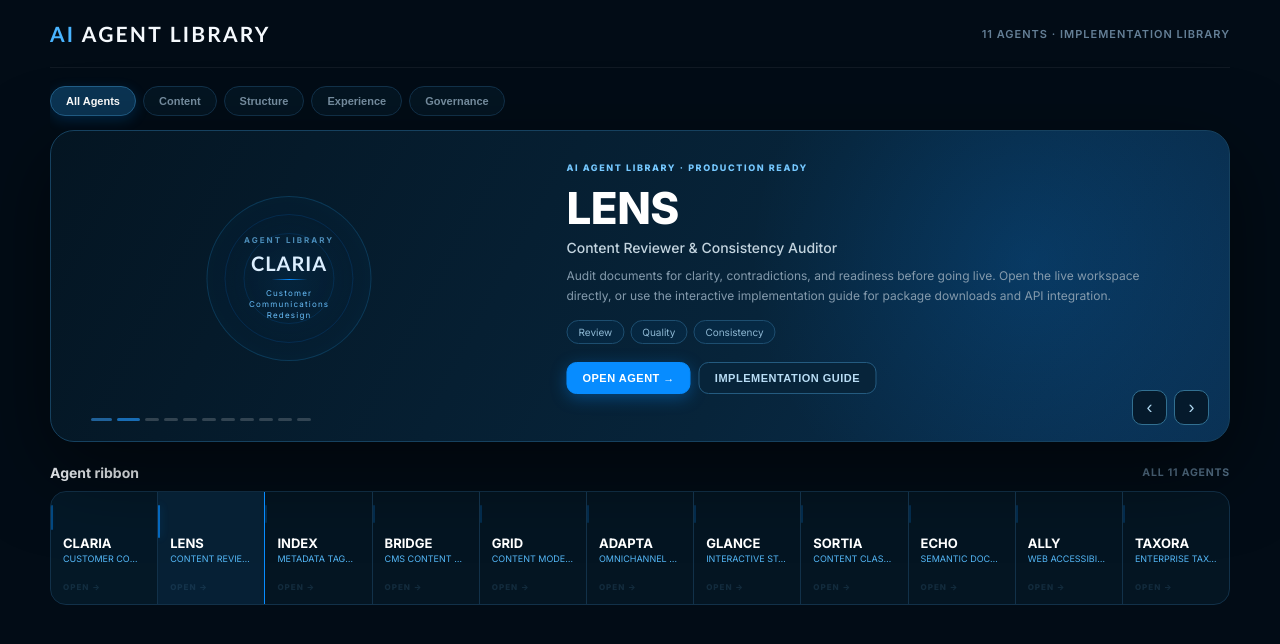
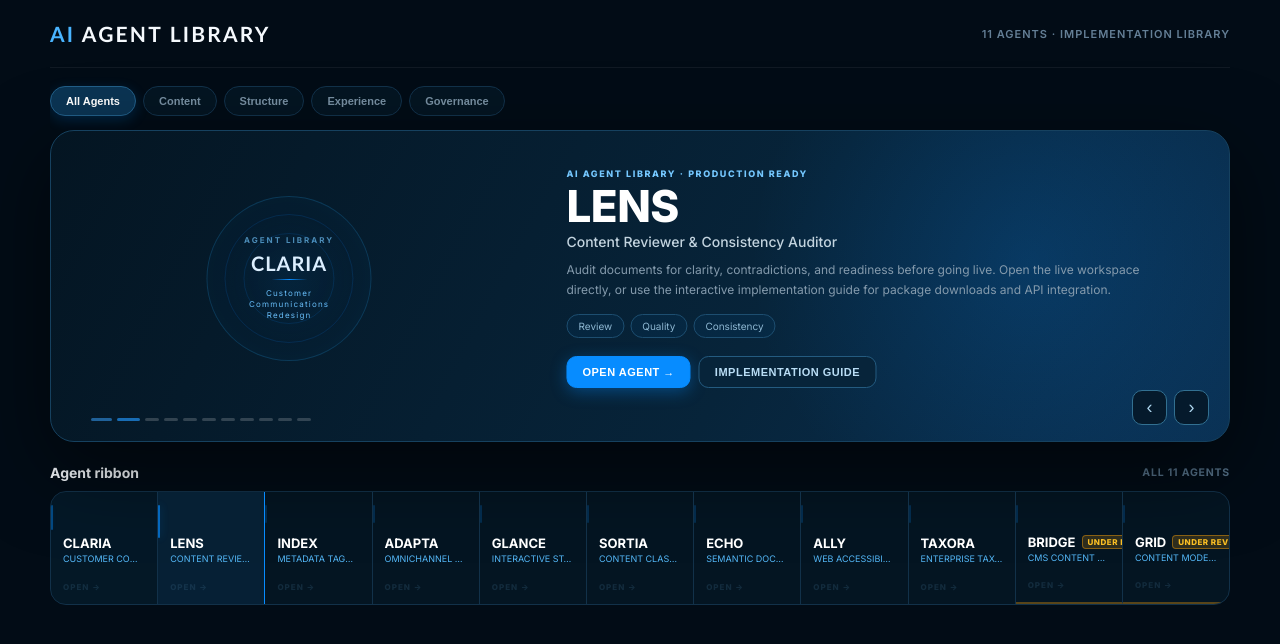
Before and after one commit to ganeshkumar-ms/ai-library, a React (Vite) app: page / in a window 1280 px wide. Shown: the top 644 px of the page. Built offline with nearby package versions, Linux system fonts and the light colour scheme.

Commit message:
feat(library): move bridge and grid to last ribbon positions with under review indicators

```diff
--- a/src/App.css
+++ b/src/App.css
@@ -1182,3 +1182,57 @@ a {
   box-shadow: 0 8px 24px rgba(7, 140, 255, 0.45);
   filter: brightness(1.1);
 }
+
+/* ======================================================== */
+/* UNDER REVIEW INDICATORS FOR BRIDGE & GRID IN AI-LIBRARY */
+/* ======================================================== */
+.heroTitleRow {
+  display: flex;
+  align-items: center;
+  gap: 14px;
+  flex-wrap: wrap;
+}
+
+.heroTitleRow h2 {
+  margin: 0;
+}
+
+.underReviewBadge {
+  display: inline-flex;
+  align-items: center;
+  padding: 3px 9px;
+  border-radius: 6px;
+  font-size: 10px;
+  font-weight: 800;
+  letter-spacing: 0.8px;
+  color: #fbbf24;
+  background: rgba(245, 158, 11, 0.16);
+  border: 1px solid rgba(245, 158, 11, 0.45);
+  text-transform: uppercase;
+}
+
+.cardTitleRow {
+  display: flex;
+  align-items: center;
+  justify-content: space-between;
+  gap: 6px;
+  width: 100%;
+}
+
+.underReviewPill {
+  display: inline-block;
+  font-size: 8px;
+  font-weight: 800;
+  letter-spacing: 0.5px;
+  text-transform: uppercase;
+  color: #fbbf24;
+  background: rgba(245, 158, 11, 0.18);
+  border: 1px solid rgba(245, 158, 11, 0.45);
+  padding: 1px 5px;
+  border-radius: 4px;
+  white-space: nowrap;
+}
+
+.underReviewCard {
+  border-bottom: 2px solid rgba(245, 158, 11, 0.35) !important;
+}
--- a/src/App.jsx
+++ b/src/App.jsx
@@ -40,32 +40,6 @@ const AGENTS = [
     live_url: 'https://d33eb1zoxf1g08.cloudfront.net',
     field: 'text',
     sample: 'Master Services Agreement dated November 2026 between Acme Financial and Horizon Global regarding cloud modernization.',
-  },
-  {
-    id: 'bridge',
-    name: 'BRIDGE',
-    prefix: 'BRG',
-    role: 'CMS Content & Schema Migrator',
-    summary: 'Automate schema mappings and transformations for modern headless CMS.',
-    categories: ['Structure'],
-    chips: ['CMS mapping', 'Migration', 'Structure'],
-    endpoint: 'https://hjwkic438k.execute-api.us-east-1.amazonaws.com/api/migrate',
-    live_url: 'https://d23utb1q5zn42x.cloudfront.net',
-    field: 'content',
-    sample: 'Blog article draft with title, author, publishDate, and body html content to migrate to Contentful.',
-  },
-  {
-    id: 'grid',
-    name: 'GRID',
-    prefix: 'GRD',
-    role: 'Content Model Architect',
-    summary: 'Deconstruct monolithic templates into modular component graphs.',
-    categories: ['Structure'],
-    chips: ['Content model', 'Schema', 'Reuse'],
-    endpoint: 'https://khag22rlna.execute-api.us-east-1.amazonaws.com/api/model',
-    live_url: 'https://d2w2zkazeq82no.cloudfront.net',
-    field: 'content',
-    sample: 'Product Landing Page template with Hero Banner, Customer Testimonial Grid, Feature Matrix, and Pricing Table.',
   },
   {
     id: 'adapta',
@@ -144,6 +118,34 @@ const AGENTS = [
     live_url: 'https://duwz8hk1atmbr.cloudfront.net',
     field: 'text',
     sample: 'Enterprise Information Security Policy covering MFA and ISO 27001 controls.',
+  },
+  {
+    id: 'bridge',
+    name: 'BRIDGE',
+    prefix: 'BRG',
+    role: 'CMS Content & Schema Migrator (Under Review)',
+    summary: 'Automate schema mappings and transformations for modern headless CMS. (Under Review)',
+    categories: ['Structure'],
+    chips: ['CMS mapping', 'Migration', 'Under Review'],
+    endpoint: 'https://hjwkic438k.execute-api.us-east-1.amazonaws.com/api/migrate',
+    live_url: 'https://d23utb1q5zn42x.cloudfront.net',
+    field: 'content',
+    sample: 'Blog article draft with title, author, publishDate, and body html content to migrate to Contentful.',
+    under_review: true,
+  },
+  {
+    id: 'grid',
+    name: 'GRID',
+    prefix: 'GRD',
+    role: 'Content Model Architect (Under Review)',
+    summary: 'Deconstruct monolithic templates into modular component graphs. (Under Review)',
+    categories: ['Structure'],
+    chips: ['Content model', 'Schema', 'Under Review'],
+    endpoint: 'https://khag22rlna.execute-api.us-east-1.amazonaws.com/api/model',
+    live_url: 'https://d2w2zkazeq82no.cloudfront.net',
+    field: 'content',
+    sample: 'Product Landing Page template with Hero Banner, Customer Testimonial Grid, Feature Matrix, and Pricing Table.',
+    under_review: true,
   },
 ]
 
@@ -272,8 +274,15 @@ export default function App() {
               {filteredAgents.map((agent, i) => (
                 <article key={agent.id} className="slide">
                   <div>
-                    <div className="kicker">AI AGENT LIBRARY · PRODUCTION READY</div>
-                    <h2>{agent.name}</h2>
+                    <div className="kicker">
+                      {agent.under_review ? 'AI AGENT LIBRARY · UNDER REVIEW' : 'AI AGENT LIBRARY · PRODUCTION READY'}
+                    </div>
+                    <div className="heroTitleRow">
+                      <h2>{agent.name}</h2>
+                      {agent.under_review && (
+                        <span className="underReviewBadge">UNDER REVIEW</span>
+                      )}
+                    </div>
                     <div className="role">{agent.role}</div>
                     <p>
                       {agent.summary} Open the live workspace directly, or use the interactive implementation guide for package downloads and API integration.
@@ -353,7 +362,7 @@ export default function App() {
                 key={agent.id}
                 role="button"
                 tabIndex={0}
-                className={`card ${idx === safeIndex ? 'active' : ''}`}
+                className={`card ${idx === safeIndex ? 'active' : ''} ${agent.under_review ? 'underReviewCard' : ''}`}
                 onClick={() => handleLaunchWorkspace(agent)}
                 onKeyDown={(e) => {
                   if (e.key === 'Enter' || e.key === ' ') {
@@ -363,7 +372,12 @@ export default function App() {
                 }}
               >
                 <div className="agentText">
-                  <b>{agent.name}</b>
+                  <div className="cardTitleRow">
+                    <b>{agent.name}</b>
+                    {agent.under_review && (
+                      <span className="underReviewPill">UNDER REVIEW</span>
+                    )}
+                  </div>
                   <div className="agentRole">{agent.role}</div>
                 </div>
                 <span className="cardAction">OPEN →</span>
```
